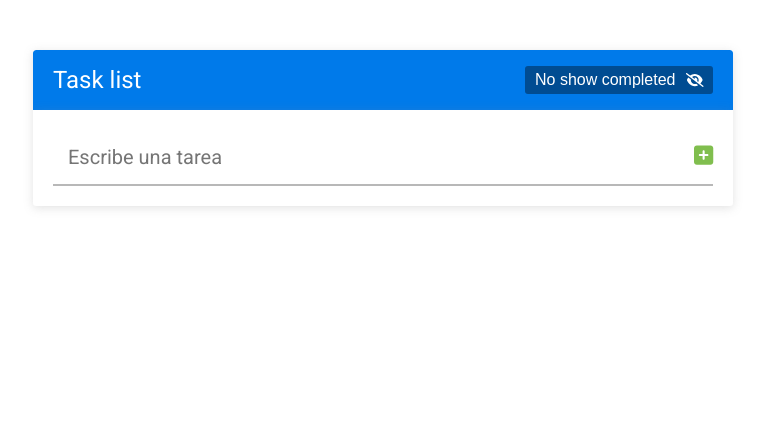
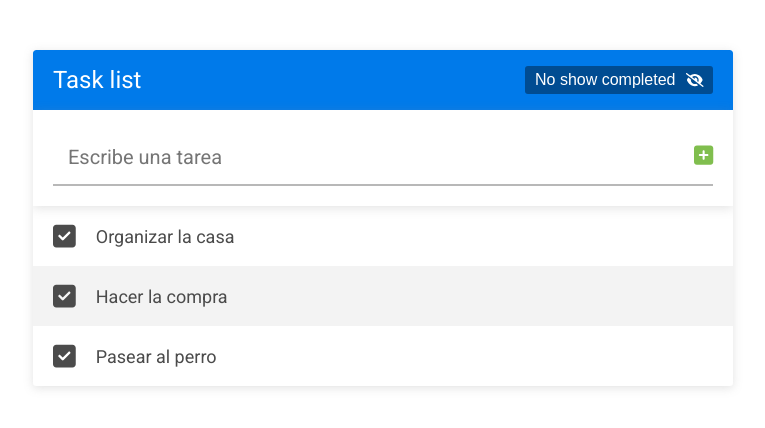
Before and after one commit to JhonCodeU/React-Task-List, a React (Create React App) app: page / in a window 1280 px wide. Shown: the top 428 px of the page, without its empty margins (257-1022 px from the left). Built offline with nearby package versions, Linux system fonts and the light colour scheme; the HTML template or start-up script is replaced by a standard one.

Commit message:
form desing

```diff
--- a/src/App.js
+++ b/src/App.js
@@ -2,23 +2,25 @@
 import './App.css';
 import Header from './components/Header';
 import Form from './components/Form';
+import TaskList from './components/TaskList';
 
 const App = () => {
 
-  const tasks = [
+  const allTasks = [
     { id: 1, name: 'Organizar la casa', completed: false },
     { id: 2, name: 'Hacer la compra', completed: true },
     { id: 3, name: 'Pasear al perro', completed: false }
   ]
 
-  const [task, changeTasks] = useState(tasks);
+  const [tasks, changeTasks] = useState(allTasks);
 
-  console.log(task);
+  console.log('index:', tasks);
 
   return (
     <div className='contenedor'>
       <Header />
       <Form tasks={tasks} changeTasks={changeTasks} />
+      <TaskList tasks={tasks} />
     </div>
   );
 }
--- /dev/null
+++ b/src/components/Task.js
@@ -0,0 +1,20 @@
+import React from 'react'
+import { FontAwesomeIcon } from '@fortawesome/react-fontawesome'
+import { faCheckSquare, faEdit, faTimes } from '@fortawesome/free-solid-svg-icons'
+
+const Task = ({ task }) => {
+  return (
+    <li className='lista-tareas__tarea' key={task.id}>
+      <FontAwesomeIcon className='lista-tareas__icono lista-tareas__icono-check' icon={faCheckSquare} />
+      <div className='lista-tareas__texto'>
+        {task.name}
+      </div>
+      <div className='lista-tareas__contenedor-botones'>
+        <FontAwesomeIcon className='lista-tareas__icono lista-tareas__icono-accion' icon={faEdit} />
+        <FontAwesomeIcon className='lista-tareas__icono lista-tareas__icono-accion' icon={faTimes} />
+      </div>
+    </li>
+  );
+}
+
+export default Task;
--- /dev/null
+++ b/src/components/TaskList.js
@@ -0,0 +1,15 @@
+import React from 'react'
+import Task from './Task';
+
+const TaskList = ({ tasks }) => {
+  return (
+    <ul className='lista-tareas'>
+      {tasks.length === 0 && <div className='lista-tareas__mensaje'>No hay tareas</div>}
+      {tasks.map(task => (
+        <Task task={task} />
+      ))}
+    </ul>
+  );
+}
+
+export default TaskList;
```
